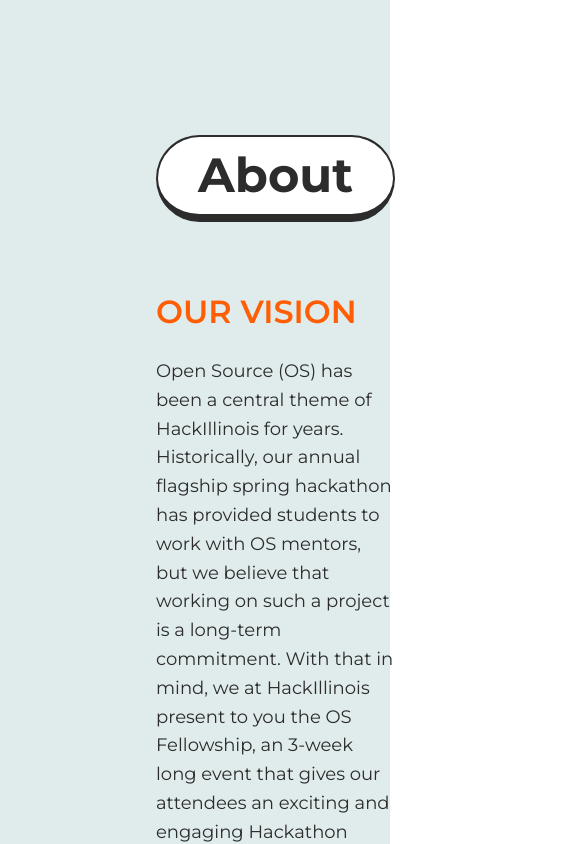
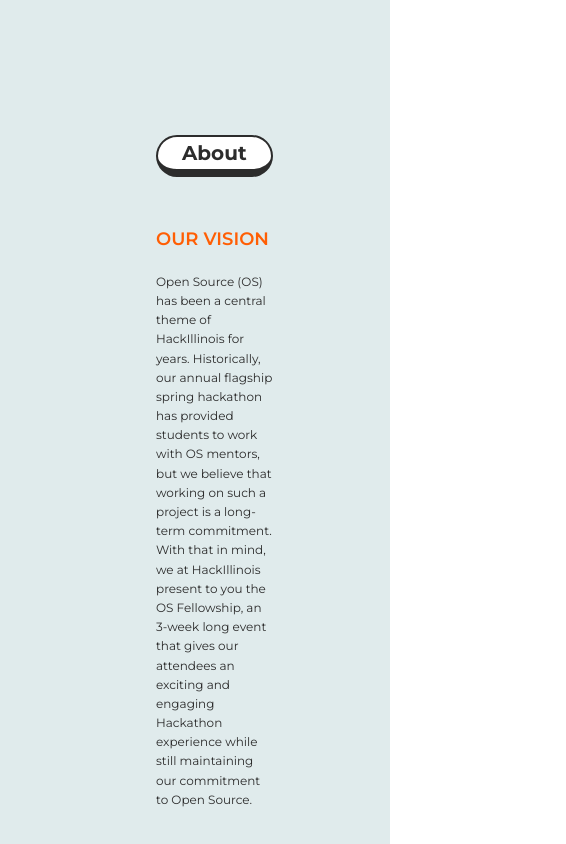
Before and after one commit to HackIllinois/hackstart-site, a React (Create React App) app: page / in a window 390 px wide. Shown: the part 880-1724 px from the top of the page, 566 px wide, since content can reach past the window. Built offline with nearby package versions, Linux system fonts and the light colour scheme.

Commit message:
:iphone: responsive global styling

```diff
--- a/src/index.css
+++ b/src/index.css
@@ -38,6 +38,27 @@
   background-color: white;
 }
 
+
+@media only screen and (max-width: 1100px) {
+  h2 {
+    font-size: 32px;
+    padding: 0 32px;
+    border-radius: 64px;
+    border: 2px solid currentColor;
+    border-bottom: 8px solid currentColor;
+  }
+}
+
+@media only screen and (max-width: 500px) {
+  h2 {
+    font-size: 20px;
+    padding: 0 24px;
+    border-radius: 48px;
+    border: 2px solid currentColor;
+    border-bottom: 8px solid currentColor;
+  }
+}
+
 h3 {
   text-transform: uppercase;
   color: #FF5E04;
@@ -45,8 +66,32 @@
   font-size: 32px;
 }
 
+@media only screen and (max-width: 1100px) {
+  h3 {
+    font-size: 24px;
+  }
+}
+
+@media only screen and (max-width: 500px) {
+  h3 {
+    font-size: 18px;
+  }
+}
+
 p {
   font-size: 18px;
+}
+
+@media only screen and (max-width: 1100px) {
+  p {
+    font-size: 16px;
+  }
+}
+
+@media only screen and (max-width: 500px) {
+  p {
+    font-size: 12px;
+  }
 }
 
 /* Utility */
@@ -54,6 +99,18 @@
   margin-bottom: 20px;
 }
 
+@media only screen and (max-width: 1100px) {
+  .mb-small {
+    margin-bottom: 18px;
+  }
+}
+
 .mb-large {
   margin-bottom: 64px;
 }
+
+@media only screen and (max-width: 1100px) {
+  .mb-large {
+    margin-bottom: 48px;
+  }
+}
```
